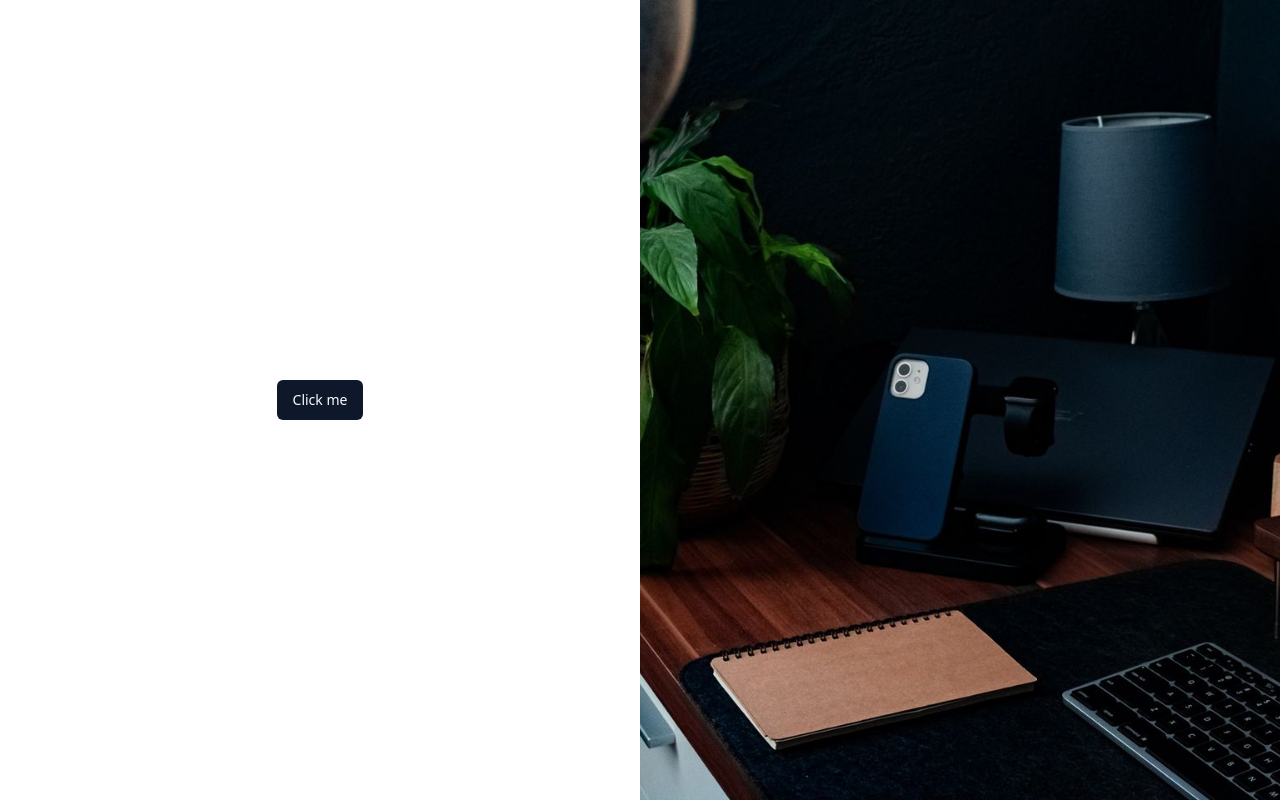
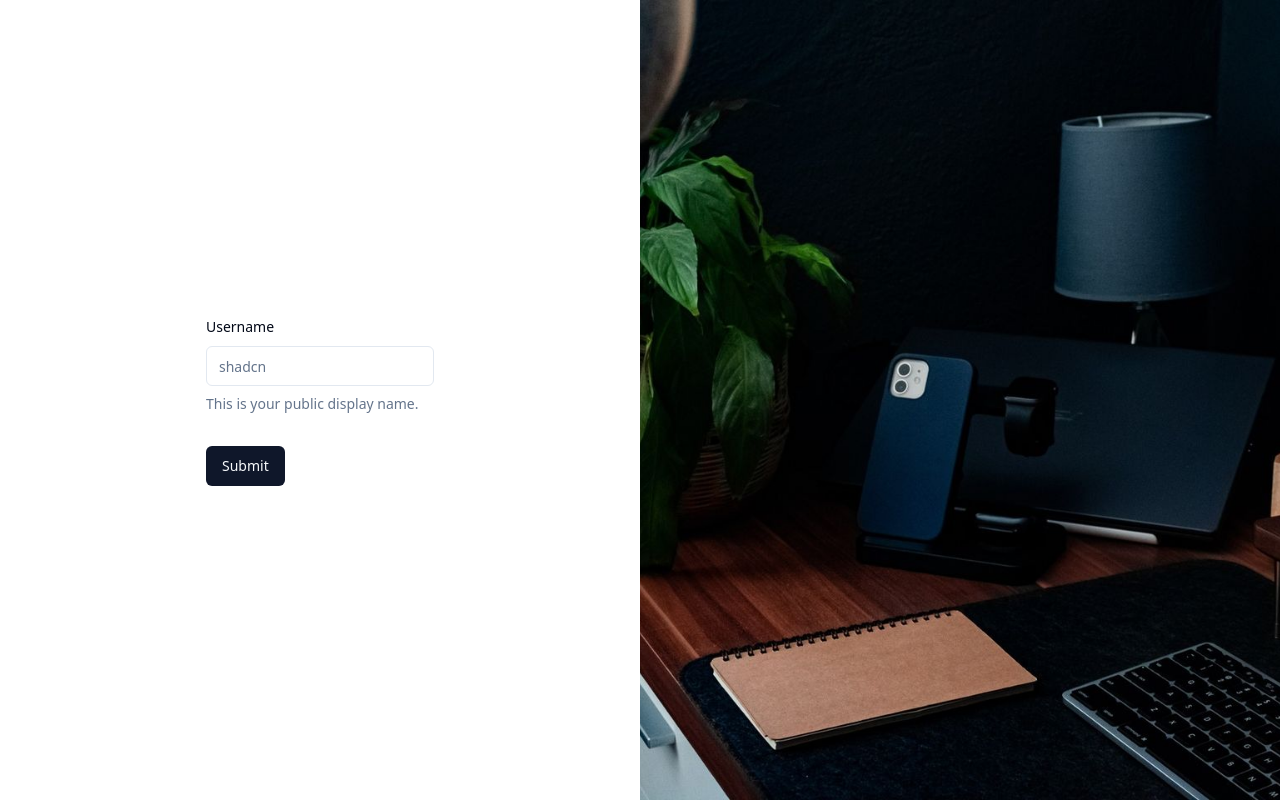
Before and after one commit to noelfoka/media-app, a React (Vite) app: page /sign_up in a window 1280 px wide. Built offline with nearby package versions, Linux system fonts and the light colour scheme.

Commit message:
implement input

```diff
--- a/package.json
+++ b/package.json
@@ -10,14 +10,18 @@
     "preview": "vite preview"
   },
   "dependencies": {
+    "@hookform/resolvers": "^3.3.2",
+    "@radix-ui/react-label": "^2.0.2",
     "@radix-ui/react-slot": "^1.0.2",
     "class-variance-authority": "^0.7.0",
     "clsx": "^2.0.0",
     "lucide-react": "^0.292.0",
     "react": "^18.2.0",
     "react-dom": "^18.2.0",
+    "react-hook-form": "^7.48.2",
     "react-router-dom": "^6.18.0",
-    "tailwind-merge": "^2.0.0"
+    "tailwind-merge": "^2.0.0",
+    "zod": "^3.22.4"
   },
   "devDependencies": {
     "@types/node": "^20.9.0",
--- a/src/_auth/forms/SignupForm.tsx
+++ b/src/_auth/forms/SignupForm.tsx
@@ -1,9 +1,62 @@
+import * as z from "zod"
+import { zodResolver } from "@hookform/resolvers/zod"
+
+import {
+  Form,
+  FormControl,
+  FormDescription,
+  FormField,
+  FormItem,
+  FormLabel,
+  FormMessage,
+} from "@/components/ui/form"
+import { Input } from "@/components/ui/input"
+
 import { Button } from "@/components/ui/button"
+import { useForm } from "react-hook-form"
+
+const formSchema = z.object({
+  username: z.string().min(2).max(50),
+})
 
 const SignupForm = () => {
+  // 1. Define your form.
+  const form = useForm<z.infer<typeof formSchema>>({
+    resolver: zodResolver(formSchema),
+    defaultValues: {
+      username: "",
+    },
+  })
+
+  // 2. Define a submit handler.
+  function onSubmit(values: z.infer<typeof formSchema>) {
+    // Do something with the form values.
+    // ✅ This will be type-safe and validated.
+    console.log(values)
+  }
   return (
     <div>
-      <Button>Click me</Button>
+      <Form {...form}>
+      <form onSubmit={form.handleSubmit(onSubmit)} className="space-y-8">
+        <FormField
+          control={form.control}
+          name="username"
+          render={({ field }) => (
+            <FormItem>
+              <FormLabel>Username</FormLabel>
+              <FormControl>
+                <Input placeholder="shadcn" {...field} />
+              </FormControl>
+              <FormDescription>
+                This is your public display name.
+              </FormDescription>
+              <FormMessage />
+            </FormItem>
+          )}
+        />
+        <Button type="submit">Submit</Button>
+      </form>
+    </Form>
     </div>
   )
 }
--- /dev/null
+++ b/src/components/ui/form.tsx
@@ -0,0 +1,176 @@
+import * as React from "react"
+import * as LabelPrimitive from "@radix-ui/react-label"
+import { Slot } from "@radix-ui/react-slot"
+import {
+  Controller,
+  ControllerProps,
+  FieldPath,
+  FieldValues,
+  FormProvider,
+  useFormContext,
+} from "react-hook-form"
+
+import { cn } from "@/lib/utils"
+import { Label } from "@/components/ui/label"
+
+const Form = FormProvider
+
+type FormFieldContextValue<
+  TFieldValues extends FieldValues = FieldValues,
+  TName extends FieldPath<TFieldValues> = FieldPath<TFieldValues>
+> = {
+  name: TName
+}
+
+const FormFieldContext = React.createContext<FormFieldContextValue>(
+  {} as FormFieldContextValue
+)
+
+const FormField = <
+  TFieldValues extends FieldValues = FieldValues,
+  TName extends FieldPath<TFieldValues> = FieldPath<TFieldValues>
+>({
+  ...props
+}: ControllerProps<TFieldValues, TName>) => {
+  return (
+    <FormFieldContext.Provider value={{ name: props.name }}>
+      <Controller {...props} />
+    </FormFieldContext.Provider>
+  )
+}
+
+const useFormField = () => {
+  const fieldContext = React.useContext(FormFieldContext)
+  const itemContext = React.useContext(FormItemContext)
+  const { getFieldState, formState } = useFormContext()
+
+  const fieldState = getFieldState(fieldContext.name, formState)
+
+  if (!fieldContext) {
+    throw new Error("useFormField should be used within <FormField>")
+  }
+
+  const { id } = itemContext
+
+  return {
+    id,
+    name: fieldContext.name,
+    formItemId: `${id}-form-item`,
+    formDescriptionId: `${id}-form-item-description`,
+    formMessageId: `${id}-form-item-message`,
+    ...fieldState,
+  }
+}
+
+type FormItemContextValue = {
+  id: string
+}
+
+const FormItemContext = React.createContext<FormItemContextValue>(
+  {} as FormItemContextValue
+)
+
+const FormItem = React.forwardRef<
+  HTMLDivElement,
+  React.HTMLAttributes<HTMLDivElement>
+>(({ className, ...props }, ref) => {
+  const id = React.useId()
+
+  return (
+    <FormItemContext.Provider value={{ id }}>
+      <div ref={ref} className={cn("space-y-2", className)} {...props} />
+    </FormItemContext.Provider>
+  )
+})
+FormItem.displayName = "FormItem"
+
+const FormLabel = React.forwardRef<
+  React.ElementRef<typeof LabelPrimitive.Root>,
+  React.ComponentPropsWithoutRef<typeof LabelPrimitive.Root>
+>(({ className, ...props }, ref) => {
+  const { error, formItemId } = useFormField()
+
+  return (
+    <Label
+      ref={ref}
+      className={cn(error && "text-destructive", className)}
+      htmlFor={formItemId}
+      {...props}
+    />
+  )
+})
+FormLabel.displayName = "FormLabel"
+
+const FormControl = React.forwardRef<
+  React.ElementRef<typeof Slot>,
+  React.ComponentPropsWithoutRef<typeof Slot>
+>(({ ...props }, ref) => {
+  const { error, formItemId, formDescriptionId, formMessageId } = useFormField()
+
+  return (
+    <Slot
+      ref={ref}
+      id={formItemId}
+      aria-describedby={
+        !error
+          ? `${formDescriptionId}`
+          : `${formDescriptionId} ${formMessageId}`
+      }
+      aria-invalid={!!error}
+      {...props}
+    />
+  )
+})
+FormControl.displayName = "FormControl"
+
+const FormDescription = React.forwardRef<
+  HTMLParagraphElement,
+  React.HTMLAttributes<HTMLParagraphElement>
+>(({ className, ...props }, ref) => {
+  const { formDescriptionId } = useFormField()
+
+  return (
+    <p
+      ref={ref}
+      id={formDescriptionId}
+      className={cn("text-sm text-muted-foreground", className)}
+      {...props}
+    />
+  )
+})
+FormDescription.displayName = "FormDescription"
+
+const FormMessage = React.forwardRef<
+  HTMLParagraphElement,
+  React.HTMLAttributes<HTMLParagraphElement>
+>(({ className, children, ...props }, ref) => {
+  const { error, formMessageId } = useFormField()
+  const body = error ? String(error?.message) : children
+
+  if (!body) {
+    return null
+  }
+
+  return (
+    <p
+      ref={ref}
+      id={formMessageId}
+      className={cn("text-sm font-medium text-destructive", className)}
+      {...props}
+    >
+      {body}
+    </p>
+  )
+})
+FormMessage.displayName = "FormMessage"
+
+export {
+  useFormField,
+  Form,
+  FormItem,
+  FormLabel,
+  FormControl,
+  FormDescription,
+  FormMessage,
+  FormField,
+}
--- /dev/null
+++ b/src/components/ui/input.tsx
@@ -0,0 +1,25 @@
+import * as React from "react"
+
+import { cn } from "@/lib/utils"
+
+export interface InputProps
+  extends React.InputHTMLAttributes<HTMLInputElement> {}
+
+const Input = React.forwardRef<HTMLInputElement, InputProps>(
+  ({ className, type, ...props }, ref) => {
+    return (
+      <input
+        type={type}
+        className={cn(
+          "flex h-10 w-full rounded-md border border-input bg-background px-3 py-2 text-sm ring-offset-background file:border-0 file:bg-transparent file:text-sm file:font-medium placeholder:text-muted-foreground focus-visible:outline-none focus-visible:ring-2 focus-visible:ring-ring focus-visible:ring-offset-2 disabled:cursor-not-allowed disabled:opacity-50",
+          className
+        )}
+        ref={ref}
+        {...props}
+      />
+    )
+  }
+)
+Input.displayName = "Input"
+
+export { Input }
--- /dev/null
+++ b/src/components/ui/label.tsx
@@ -0,0 +1,26 @@
+"use client"
+
+import * as React from "react"
+import * as LabelPrimitive from "@radix-ui/react-label"
+import { cva, type VariantProps } from "class-variance-authority"
+
+import { cn } from "@/lib/utils"
+
+const labelVariants = cva(
+  "text-sm font-medium leading-none peer-disabled:cursor-not-allowed peer-disabled:opacity-70"
+)
+
+const Label = React.forwardRef<
+  React.ElementRef<typeof LabelPrimitive.Root>,
+  React.ComponentPropsWithoutRef<typeof LabelPrimitive.Root> &
+    VariantProps<typeof labelVariants>
+>(({ className, ...props }, ref) => (
+  <LabelPrimitive.Root
+    ref={ref}
+    className={cn(labelVariants(), className)}
+    {...props}
+  />
+))
+Label.displayName = LabelPrimitive.Root.displayName
+
+export { Label }
```
Also changed, not shown: 1 other file (tests, documents, lock files or other folders).
